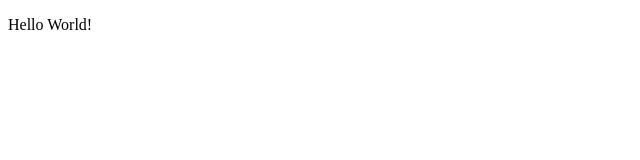
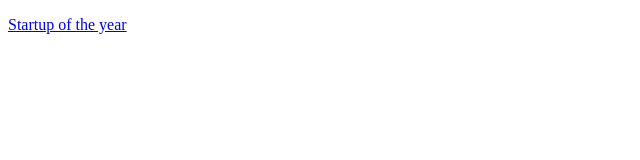
Before and after one commit to YuraMishin/yuramishin.github.io, a plain HTML site: page index.html in a window 1280 px wide. Shown: the whole page, without its empty margins (0-640 px from the left). Drawn offline with Linux system fonts and the light colour scheme.

Commit message:
Added link to "Startup of the year" project. Closes #2

```diff
--- a/index.html
+++ b/index.html
@@ -5,6 +5,8 @@
     <title>Title</title>
 </head>
 <body>
-<p>Hello World!</p>
+<p>
+    <a href="https://yuramishin.github.io/startup-of-the-year/">Startup of the year</a>
+</p>
 </body>
 </html>
```
